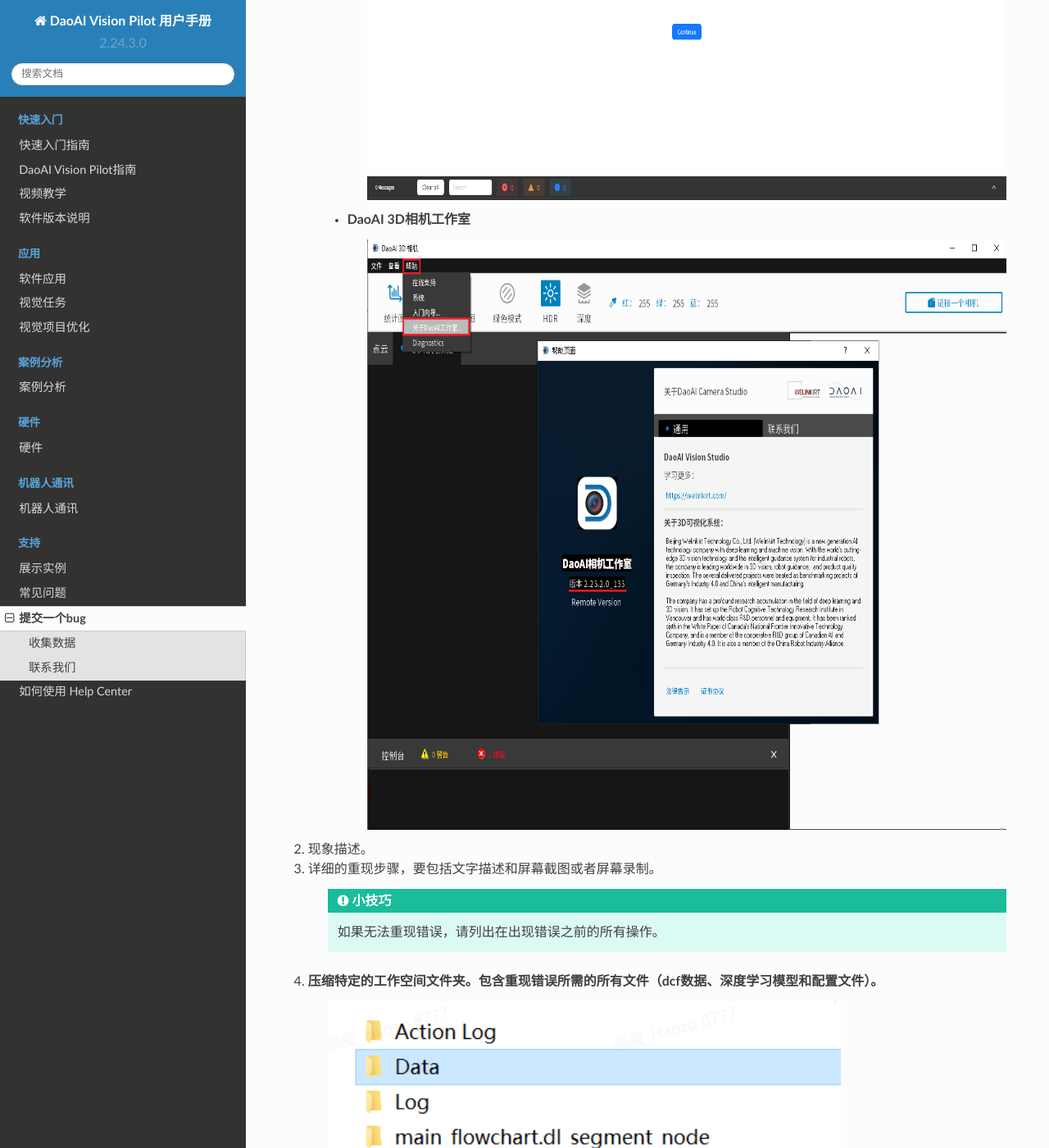
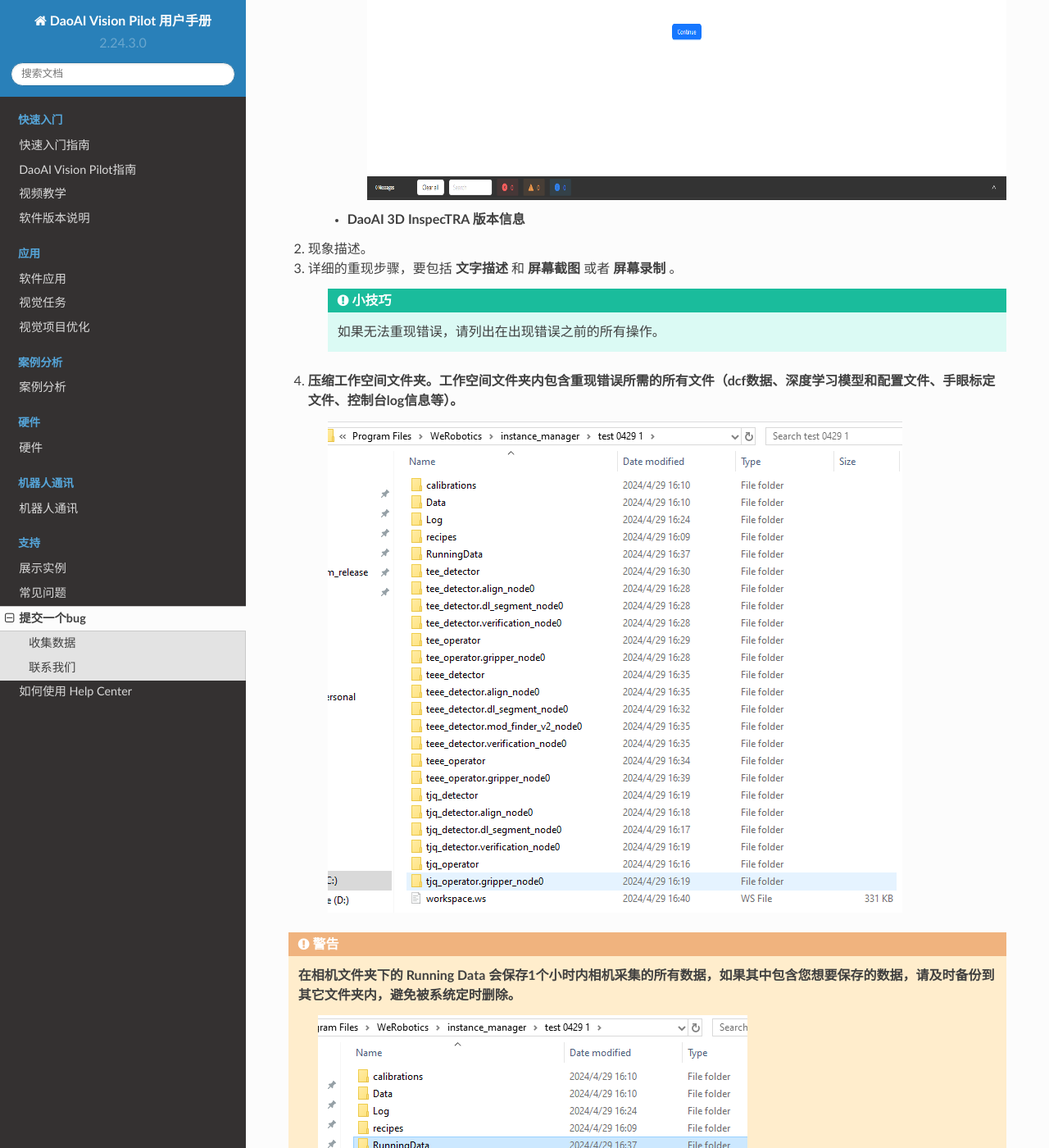
Before and after one commit to DaoAI-Robotics-Inc/daoai_vision_system_user_manual, a Sphinx documentation site: the page built from docs/source/support/report-a-bug/index.rst, in a window 1280 px wide and 1400 px high, scrolled down 771 px. Shown: the whole window at 82% size. Built offline with Sphinx 7.4.7 and the Read the Docs theme 2.0.0, drawn with Linux system fonts in a browser that asks for light colours; pages that are not in the unit, such as notebooks, are missing from menus; some of the changed text lies outside the part shown.

```diff
--- a/docs/source/getting-started/vision-studio-guide/gui.rst
+++ b/docs/source/getting-started/vision-studio-guide/gui.rst
@@ -15,10 +15,10 @@
 
         那么您可以从网络内的任何电脑访问 198.162.1.123:8888 进入DaoAI机器人引导系统。
 
-WeRobotics Cognition System页面
-------------
+DaoAI Vision Pilot 服务器实例管理器页面
+--------------------------------------------
 
-双击图标进入后，您会看到以下页面
+双击桌面图标进入后，您会看到以下页面
 
 .. image:: images/WeRobotics_System.png
     :scale: 80%
--- a/docs/source/getting-started/vision-studio-guide/index.rst
+++ b/docs/source/getting-started/vision-studio-guide/index.rst
@@ -1,5 +1,5 @@
 DaoAI Vision Pilot指南
-===================
+=======================
 
 .. toctree::
     :maxdepth: 1
--- a/docs/source/support/report-a-bug/index.rst
+++ b/docs/source/support/report-a-bug/index.rst
@@ -9,25 +9,28 @@ Bug报告的原则是让任何人都能够理解问题并轻松地重现它。
 首先，完整提供以下信息：
 
 #. 软件版本。
-    * DaoAI Vision Pilot
+    * **DaoAI Vision Pilot 版本信息**
         .. image:: images/faq-version.png
             :scale: 60%
 
-    * DaoAI 3D相机工作室
-        .. image:: images/faq-camera-version.png
-            :scale: 80%
+    * **DaoAI 3D InspecTRA 版本信息**
 
 #. 现象描述。
 
-#. 详细的重现步骤，要包括文字描述和屏幕截图或者屏幕录制。
+#. 详细的重现步骤，要包括 **文字描述** 和 **屏幕截图** 或者 **屏幕录制** 。
 
     .. tip:: 如果无法重现错误，请列出在出现错误之前的所有操作。
 
-#. 压缩特定的工作空间文件夹。包含重现错误所需的所有文件（dcf数据、深度学习模型和配置文件）。
+#. 压缩工作空间文件夹。工作空间文件夹内包含重现错误所需的所有文件（dcf数据、深度学习模型和配置文件、手眼标定文件、控制台log信息等）。
     .. image:: images/faq-data-folder.png
+
+.. warning::
+    在相机文件夹下的 Running Data 会保存1个小时内相机采集的所有数据，如果其中包含您想要保存的数据，请及时备份到其它文件夹内，避免被系统定时删除。
+        .. image:: images/running-data-folder.png
 
 #. 如果错误导致软件崩溃，请在 **"C:\\ProgramData\\DaoAI\\Vision\\Crashpad\\db\\reports"** 路径下查找由崩溃生成的DMP文件。
     .. image:: images/faq-crashpad-path.png
+        :scale: 80%
 
     .. important:: ProgramData是Windows中的一个隐藏文件夹，请选中此框以显示隐藏项目。
 
```
Also changed, not shown: docs/source/application/vision-project/pick.rst (+7 -2 lines), docs/source/case-study/index.rst (+14 -0 lines), docs/source/case-study/images/gripper-mesh.png (added), docs/source/support/report-a-bug/images/faq-data-folder.png, docs/source/support/report-a-bug/images/running-data-folder.png (added).
